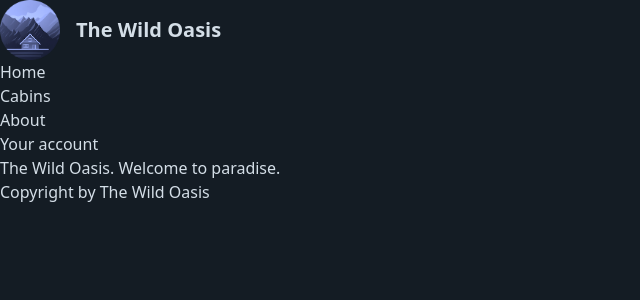
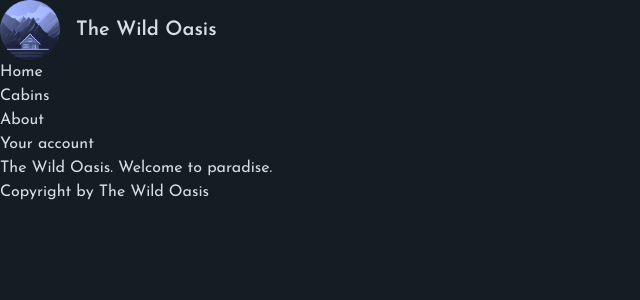
Before and after one commit to Maxeroz/the-wild-oasis-website, a Next.js app: page / in a window 1280 px wide. Shown: the top 300 px of the page, without its empty margins (0-640 px from the left). Built offline with nearby package versions, Linux system fonts and the light colour scheme.

Commit message:
Loading and Optimizing Fonts

```diff
--- a/app/layout.js
+++ b/app/layout.js
@@ -1,5 +1,12 @@
 import Logo from "./_components/Logo";
 import Navigation from "./_components/Navigation";
+
+import { Josefin_Sans } from "next/font/google";
+
+const josefin = Josefin_Sans({
+  subsets: ["latin"],
+  display: "swap",
+});
 
 import "@/app/_styles/globals.css";
 
@@ -17,7 +24,9 @@ export const metadata = {
 export default function RootLayout({ children }) {
   return (
     <html lang="en">
-      <body className="min-h-screen bg-primary-950 text-primary-100">
+      <body
+        className={`${josefin.className} min-h-screen bg-primary-950 text-primary-100`}
+      >
         <header>
           <Logo />
           <Navigation />
```
